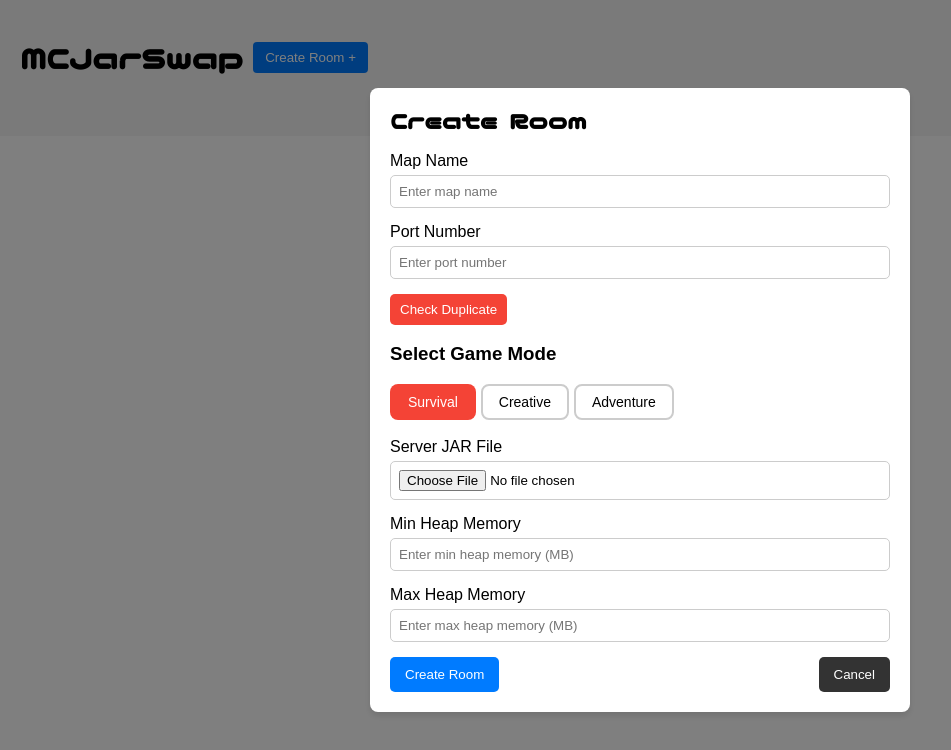
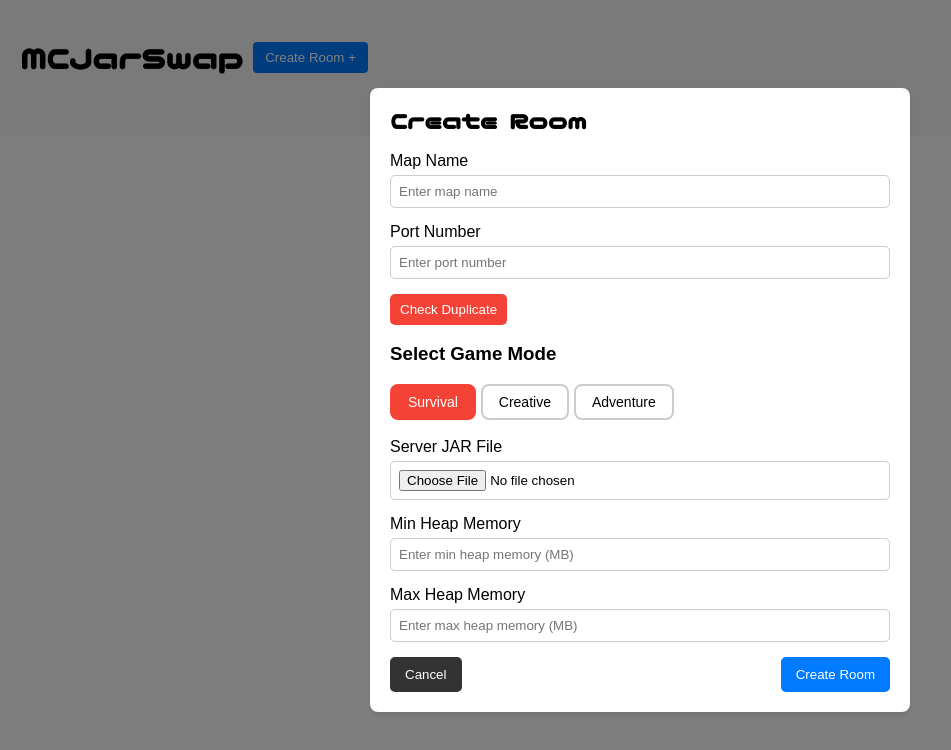
Before and after one commit to McJarSwap/McJarSwap, a React (Create React App) app in the folder frontend/: page / in a window 1280 px wide. Both pictures are taken after a click on the button "Create Room +". Shown: the top 750 px of the page, without its empty margins (0-951 px from the left). Built offline with nearby package versions, Linux system fonts and the light colour scheme.

Commit message:
🔨Design : AddRoom.js 의 버튼 위치 변경

```diff
--- a/frontend/src/components/AddRoom.js
+++ b/frontend/src/components/AddRoom.js
@@ -221,10 +221,8 @@ const AddRoom = ({ onClose, onCreateRoom }) => {
                         />
                     </label>
                     <div className="form-actions">
+                        <button type="button" onClick={onClose}>Cancel</button>
                         <button type="submit">Create Room</button>
-                        <button type="button" onClick={onClose}>
-                            Cancel
-                        </button>
                     </div>
                 </form>
             </div>
--- a/frontend/src/components/AddRoomStyle.css
+++ b/frontend/src/components/AddRoomStyle.css
@@ -72,12 +72,12 @@
 }
 
 .form-actions button:first-child {
-    background-color: #007bff;
+    background-color: #333;
     color: white;
 }
 
 .form-actions button:last-child {
-    background-color: #333;
+    background-color: #007bff;
     color: white;
 }
 /* 기본 버튼 스타일 */
```
